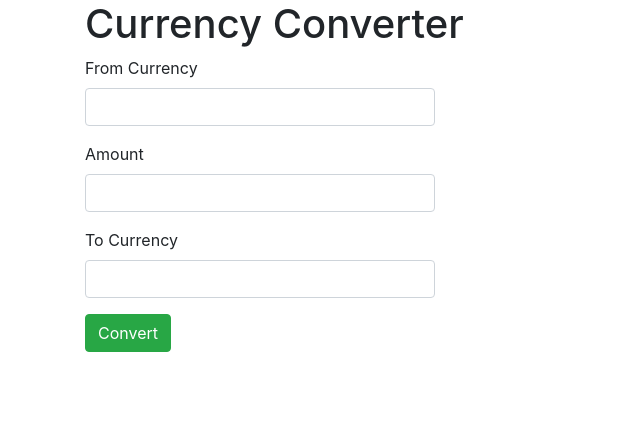
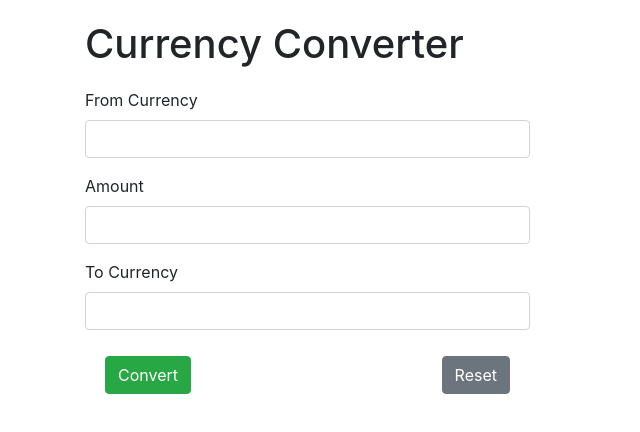
Before and after one commit to Rupal84/CurrencyConverter, a React (Create React App) app: page / in a window 1280 px wide. Shown: the top 432 px of the page, without its empty margins (0-640 px from the left). Built offline with nearby package versions, Linux system fonts and the light colour scheme.

Commit message:
styling changes

```diff
--- a/src/App.js
+++ b/src/App.js
@@ -9,7 +9,7 @@ function App() {
   const [result, setResult] = useState();
   const [error, setError] = useState();
 
-  const handleConversion = ({fromCurr, toCurr, amount}) => {
+  const handleConversion = ({ fromCurr, toCurr, amount }) => {
     setError();
     const fromCurrency = fromCurr.toUpperCase();
     const toCurrency = toCurr.toUpperCase();
@@ -41,11 +41,12 @@ function App() {
         handleConversion(fields);
       }}
       render={({ errors, touched }) => (
-        <Form>
-          <div className="container">
-            <h1>Currency Converter</h1>
+        <div className="container">
+          <h1 className="header">Currency Converter</h1>
+
+            <Form>
             <div className="row">
-              <div className="col-sm-4">
+              <div className="col-sm-5">
                 <div className="form-group">
                   <label htmlFor={'fromCurr'} className="form-label">From Currency</label>
                   <Field type='text'
@@ -70,14 +71,19 @@ function App() {
                   />
                   <ErrorMessage name='toCurr' component="div" className="invalid-feedback" />
                 </div>
-                <button type="submit" className="btn btn-success">Convert</button>
+                <div className="btn-group">
+                  <span>
+                  <button type="submit" className="btn btn-success">Convert</button></span>
+                  <span><button type="reset" className="btn btn-secondary">Reset</button></span>
+                </div>
               </div>
-              <div className="col-sm-4">
+              <div className="col-sm-6">
                 <Result label={resultLabel} error={error} result={result} />
               </div>
-            </div>
-          </div>
-        </Form>
+              </div>
+            </Form>
+
+        </div>
       )}
     />
   );
--- a/src/index.css
+++ b/src/index.css
@@ -18,9 +18,19 @@ code {
   height: 100%;
   align-items: center;
   border-left: 2px solid lightgray;
-  padding-left: 10px;
+  padding-left: 24px;
 }
 
 .error {
   margin-top: 30px;
 }
+
+.header {
+  margin: 20px 0px;
+}
+
+.btn-group {
+  display: flex;
+  justify-content: space-between;
+  padding: 10px 20px;
+}
```
Also changed, not shown: 1 other file (tests, documents, lock files or other folders).
